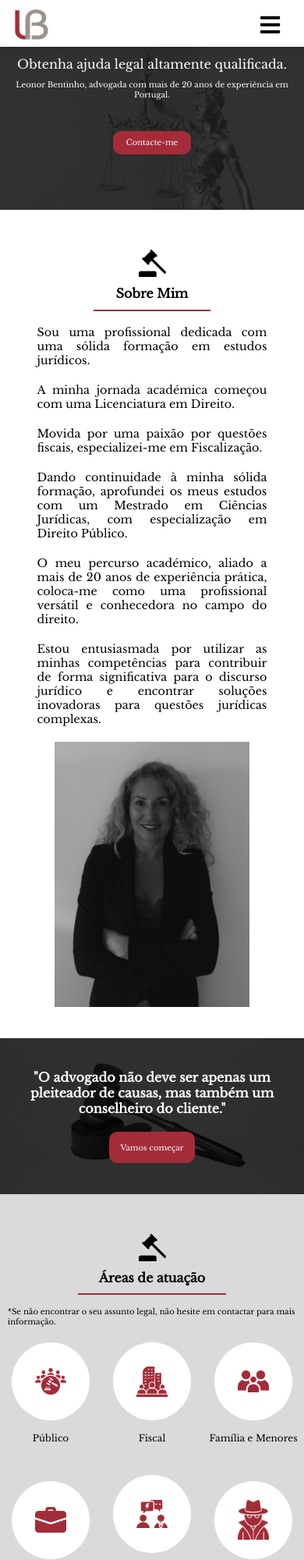
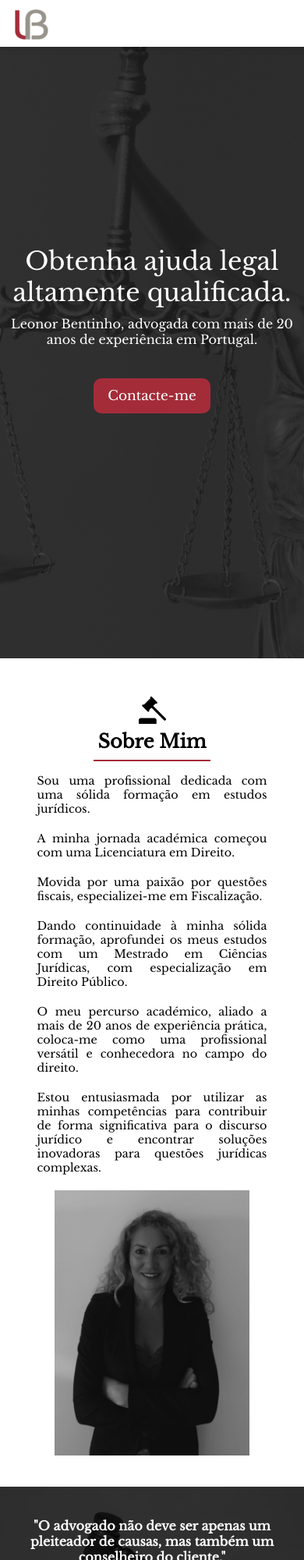
Before and after one commit to iquelli/LeonorBentinho-Website, a Gatsby site: page / in a window 390 px wide. Shown: the top 2000 px of the page at 78% size. Built offline with nearby package versions, Linux system fonts and the light colour scheme; Gatsby itself is replaced by a stand-in of ours.

Commit message:
Add scroll and mobile view

```diff
--- a/src/components/about.js
+++ b/src/components/about.js
@@ -9,13 +9,13 @@ import { StaticImage } from "gatsby-plugin-image"
 import styled from "styled-components"
 import * as aboutData from "../data/about-data"
 
-const About = ({ language }) => {
+const About = ({ id, language }) => {
 
   const aboutText = aboutData.aboutTextData[language];
   const aboutTitle = aboutData.aboutTitleData[language];
 
   return (
-    <AboutSection>
+    <AboutSection id={id}>
 
     <AboutTitleSection>
       <StaticImage src="../images/auction.png" alt="Hero-Image" width={35}/>
--- a/src/components/contact.js
+++ b/src/components/contact.js
@@ -1,22 +1,48 @@
-import React from "react";
+import React, { useState } from "react";
 import styled from "styled-components";
 import * as contactData from "../data/contact-data";
 
-const Contact = ({ language }) => {
+const Contact = ({id, language }) => {
   const title = contactData.contactTitle[language];
   const phrase = contactData.contactPhrase[language];
   const firstLabel = contactData.FirstFormLabel[language];
   const thirdLabel = contactData.ThirdFormLabel[language];
   const phoneNumber = contactData.PhoneNumber[language];
+  const buttonMessage = contactData.Send[language];
+  const successMessage = contactData.SuccessMessageData[language];
+
+  const [formSubmitted, setFormSubmitted] = useState(false);
+  const [errorMessage, setErrorMessage] = useState(null);
+
+  const handleSubmit = async (event) => {
+    event.preventDefault();
+
+
+    try {
+      // Simulating an asynchronous operation
+      await new Promise((resolve) => setTimeout(resolve, 1000));
+
+      // Set the formSubmitted state to true
+      setFormSubmitted(true);
+
+    } catch (error) {
+      console.error('Error submitting form:', error);
+      setErrorMessage('An error occurred during form submission. Please try again.');
+    }
+  };
+
 
   return (
-    <ContactContainer>
+    <ContactContainer id={id}>
       <ContactTitle>{title}</ContactTitle>
       <ContactPhrase>{phrase}</ContactPhrase>
 
       <ContactInformation>
+        {formSubmitted ? (
+        <SuccessMessage>{successMessage}</SuccessMessage>
+        ) : (
           <ContactForm>
-          <form action="https://formsubmit.co/0e009d9c2f79e659fc5a19dba03e1b66" method="POST">
+            <form onSubmit={handleSubmit} action="https://formsubmit.co/0e009d9c2f79e659fc5a19dba03e1b66" method="POST">
 
               <input type="text" name="_honey" style={{display:"none"}}></input>
               <input type="hidden" name="_captcha" value="false" style={{display:"none"}}></input>
@@ -30,9 +56,10 @@ const Contact = ({ language }) => {
               <label htmlFor="message">{thirdLabel}</label>
               <textarea name="message" id="message" rows="5" />
 
-            <SubmitButton type="submit">Send</SubmitButton>
+              <SubmitButton type="submit">{buttonMessage}</SubmitButton>
             </form>
           </ContactForm>
+        )}
 
         <Contacts>
           <ContactInfo>
@@ -50,6 +77,8 @@ const Contact = ({ language }) => {
           </ContactInfo>
         </Contacts>
       </ContactInformation>
+
+      {errorMessage && <ErrorMessage>{errorMessage}</ErrorMessage>}
     </ContactContainer>
   );
 };
@@ -64,7 +93,7 @@ const ContactContainer = styled.div`
 const ContactTitle = styled.p`
   color: white;
   font-weight: 600;
-  font-size: 2em;
+  font-size: 1.5em;
   margin-bottom: 10px;
   align-self: center;
 
@@ -76,12 +105,11 @@ const ContactTitle = styled.p`
 const ContactPhrase = styled.p`
   color: white;
   margin-bottom: 20px;
-  font-size: 18px;
+  font-size: 1em;
   align-self: center;
 
   @media screen and (max-width: 768px) {
-    font-size: 16px;
-    align-self: center;
+    width: 80%;
   }
 `;
 
@@ -91,6 +119,14 @@ const ContactInformation = styled.div`
   gap: 20px;
   justify-content: center;
   flex-wrap: wrap;
+
+  @media screen and (max-width: 768px) {
+    align-items: center;
+    align-content: center;
+    align-self: center;
+    text-align: center;
+    flex-direction: column;
+  }
 `;
 
 const ContactForm = styled.div`
@@ -101,6 +137,9 @@ const ContactForm = styled.div`
 
   @media screen and (max-width: 768px) {
     max-width: 350px;
+    align-items: center;
+    align-content: center;
+    align-self: center;
   }
 `;
 
@@ -126,7 +165,7 @@ const ContactInfo = styled.div`
 const ContactInfoTitle = styled.p`
   color: white;
   font-weight: 600;
-  font-size: 20px;
+  font-size: 1em;
   margin-bottom: 5px;
   margin-top: 25px;
 `;
@@ -136,4 +175,29 @@ const ContactInfoDetail = styled.p`
   font-size: 18px;
 `;
 
+const SuccessMessage = styled.p`
+  color: black;
+  font-size: 25px;
+  text-align: center;
+  margin-top: 20px;
+  width: 100%;
+  padding: 15px;
+  background-color: white;
+  border-radius: 5px;
+  box-shadow: 0 4px 8px rgba(0, 0, 0, 0.1);
+`;
+
+const ErrorMessage = styled.p`
+  color: red;
+  font-size: 25px;
+  text-align: center;
+  margin-top: 20px;
+  width: 100%;
+  padding: 15px;
+  background-color: white;
+  border-radius: 5px;
+  box-shadow: 0 4px 8px rgba(0, 0, 0, 0.1);
+`;
+
+
 export default Contact;
--- a/src/components/header.js
+++ b/src/components/header.js
@@ -4,15 +4,14 @@
  * Mobile and Desktop visualization is implemented.
  */
 
-import React, { useState } from "react";
-import { FaBars, FaHome } from 'react-icons/fa'
+import React from "react";
+import { FaHome } from 'react-icons/fa'
 import { StaticImage } from "gatsby-plugin-image"
 
 import styled from "styled-components"
 import { menuData, menuDataEnglish } from "../data/menu-data"
-import { Link } from "gatsby"
 
-const Header = ({ language, toggleLanguage }) => {
+const Header = ({ language, toggleLanguage, scrollToSection }) => {
 
   const menuItems = language === "pt" ? menuData : menuDataEnglish;
 
@@ -22,10 +21,9 @@ const Header = ({ language, toggleLanguage }) => {
           <ImageLogo>
             <StaticImage src="../images/big-logo.png" alt="Logo" />
           </ImageLogo>
-        <Bars />
           <NavMenu>
             {menuItems.map((item, index) => (
-            <NavLink to={item.link} key={index}>
+              <NavLink key={index} onClick={(e) => { e.stopPropagation(); scrollToSection(item.link); }}>
                 {item.title === 'Home' ? <FaHome /> : item.title}
               </NavLink>
             ))}
@@ -75,22 +73,7 @@ const Nav = styled.div`
   }
 `
 
-const Bars = styled(FaBars)`
-  display: none;
-  color: #000;
-
-  @media screen and (max-width: 768px) {
-    display: block;
-    position: absolute;
-    top: 0;
-    right: 0;
-    transform: translate(-100%, 60%);
-    font-size: 1.8rem;
-    cursor: pointer;
-  }
-`
-
-const NavLink = styled(Link)`
+const NavLink = styled.a`
   color: #000;
   display: flex;
   align-items: center;
@@ -108,5 +91,4 @@ const NavMenu = styled.div`
     display: none;
   }
 `
-
 export default Header
--- a/src/components/hero.js
+++ b/src/components/hero.js
@@ -2,7 +2,7 @@
 import { StaticImage } from "gatsby-plugin-image"
 import styled from "styled-components"
 
-const Hero = ({ language }) => {
+const Hero = ({ id, language, scrollToSection }) => {
 
   const getTextContent = () => {
     if (language === 'en') {
@@ -23,9 +23,13 @@
   const content = getTextContent();
 
   return (
-    <HeroContainer>
+    <HeroContainer id={id}>
 
-        <StaticImage src="../images/justice-lady.png" alt="Hero-Image" style={{ width: "100%", height: "100%", marginTop: "60px",}}/>
+        <StaticImage
+          src="../images/justice-lady.png"
+          alt="Hero-Image"
+          style={{ width: "100%", height: "100%", objectFit: "cover" }}
+        />
 
         <OverlayContent>
 
@@ -34,7 +38,7 @@
           <Description>{content.description}</Description>
 
           <ContactMeButton>
-            <button>{content.contactButton}</button>
+          <button onClick={(e) => { e.stopPropagation(); scrollToSection("contact"); }}>{content.contactButton}</button>
           </ContactMeButton>
 
         </OverlayContent>
@@ -47,6 +51,13 @@
   justify-content: center;
   align-items: center;
   text-align: center;
+  height: 100vh;
+  position: relative;
+  top: 0;
+  bottom: 0;
+  right: 0;
+  left: 0;
+  overflow:hidden;
   background-color: grey;
 `
 
@@ -60,19 +71,11 @@
   font-weight: 550;
   text-align: center;
   margin-bottom: 10px;
-
-  @media screen and (max-width: 768px) {
-    font-size: 1em;
-  }
 `
 
 const Description = styled.div`
   text-align: center;
   margin-bottom: 20px;
-
-  @media screen and (max-width: 768px) {
-    font-size: 10px;
-  }
 `
 
 const ContactMeButton = styled.div`
--- a/src/components/layout.js
+++ b/src/components/layout.js
@@ -24,19 +24,26 @@ const Layout = ({ children }) => {
     setLanguage(prevLanguage => prevLanguage === "pt" ? "en" : "pt");
   }
 
+  const scrollToSection = (sectionId) => {
+    const section = document.getElementById(sectionId);
+    if (section) {
+      section.scrollIntoView({ behavior: "smooth"});
+    }
+  };
+
   return (
     <>
       <GlobalStyle />
-      <Header language={language} toggleLanguage={toggleLanguage}/>
-      <Hero language={language}/>
+      <Header language={language} toggleLanguage={toggleLanguage} scrollToSection={scrollToSection}/>
+      <Hero id="home" language={language} scrollToSection={scrollToSection}/>
       <SpaceBetween></SpaceBetween>
-      <About language={language}/>
+      <About id="about" language={language}/>
       <SpaceBetween></SpaceBetween>
-      <Quote language={language}/>
+      <Quote language={language} scrollToSection={scrollToSection}/>
       <SpaceBetween style={{ backgroundColor: 'rgba(136, 134, 132, 0.3)' }}></SpaceBetween>
-      <Service language={language}/>
+      <Service id="services" language={language}/>
       <SpaceBetween style={{ backgroundColor: '#A42C39', opacity: '90%'}} ></SpaceBetween>
-      <Contact language={language} />
+      <Contact id="contact" language={language} />
       <SpaceBetween style={{ backgroundColor: '#A42C39', opacity: '90%'}}></SpaceBetween>
       <Footer></Footer>
 
--- a/src/components/quote.js
+++ b/src/components/quote.js
@@ -3,7 +3,7 @@ import styled from "styled-components"
 import * as quoteData from "../data/quote-data"
 import backgroundImage from "../images/quote-bg.jpg";
 
-const Quote = ({ language }) => {
+const Quote = ({ language, scrollToSection }) => {
 
   const buttonText = quoteData.quoteButtonData[language];
   const quoteText = quoteData.quoteText[language];
@@ -11,7 +11,7 @@ const Quote = ({ language }) => {
   return (
     <QuoteContainer>
       <QuoteText>"{quoteText}"</QuoteText>
-      <QuoteButton>{buttonText}</QuoteButton>
+      <QuoteButton onClick={(e) => { e.stopPropagation(); scrollToSection("contact"); }}>{buttonText}</QuoteButton>
     </QuoteContainer>
   )
 }
@@ -45,6 +45,7 @@ const QuoteButton = styled.button`
   @media screen and (max-width: 768px) {
     width: 110px;
     height: 40px;
+    font-size: 14px;
   }
 `
 
--- a/src/components/service.js
+++ b/src/components/service.js
@@ -25,7 +25,7 @@ const servicesImages = [
   criminalImage,
 ];
 
-const Service = ({ language }) => {
+const Service = ({ id, language }) => {
 
   const title = serviceData.serviceTitleData[language];
   const helptext = serviceData.serviceHelpData[language];
@@ -34,7 +34,7 @@ const Service = ({ language }) => {
 
   return (
 
-    <ServiceSection>
+    <ServiceSection id={id}>
       <ServiceTitleSection>
         <StaticImage src="../images/auction.png" alt="Hero-Image" width={35}/>
         <h1>{title}</h1>
@@ -109,15 +109,16 @@ const ServicesContainer = styled.div`
 
 const Services = styled.div`
  flex-grow: 1;
- width: 33%;
+ width:33.33%;
  display: flex;
  flex-direction: column;
  align-items: center;
  margin-bottom: 100px;
 
  @media screen and (max-width: 768px) {
-    font-size: 8px;
+    font-size: 0.8em;
     margin-bottom: 40px;
+    width:50%;
   }
 `
 
@@ -133,8 +134,8 @@ const CircularImageContainer = styled.div`
   justify-content: center;
 
   @media screen and (max-width: 768px) {
-    width: 100px;
-    height: 100px;
+    width: 140px;
+    height: 140px;
   }
 `;
 
@@ -142,7 +143,7 @@ const CircularImage = styled.img`
   width: 80px;
 
   @media screen and (max-width: 768px) {
-    width: 40px;
+    width: 60px;
   }
 `
 
--- a/src/components/styles/global-styles.js
+++ b/src/components/styles/global-styles.js
@@ -31,22 +31,12 @@ export const GlobalStyle = createGlobalStyle`
     background-color: white;
     color: #a42c39;
   }
-
-  @media screen and (max-width: 768px) {
-    font-size: 10px;
-    width: 100px;
-    height:30px;
-  }
  }
 
  h1 {
-  font-size: 2em;
+  font-size: 1.5em;
   font-weight: 600;
   text-align: center;
-
-  @media screen and (max-width: 768px) {
-    font-size: 1em;
-  }
  }
 
  p {
--- a/src/data/contact-data.js
+++ b/src/data/contact-data.js
@@ -27,6 +27,16 @@ const ThirdFormLabel = {
   "Mensagem"
 }
 
+const Send = {
+  en: "Send",
+  pt:"Enviar"
+}
+
+const SuccessMessageData = {
+  en:"Your message has been sent. I will reach out to you soon.",
+  pt:"A sua mensagem foi enviada. Entrarei em contacto consigo em breve."
+}
+
 const PhoneNumber = {
   en:
   "Phone Number",
@@ -34,4 +44,4 @@ const PhoneNumber = {
   "Telemóvel"
 }
 
-export {contactTitle, contactPhrase, contactTlm, FirstFormLabel, ThirdFormLabel, PhoneNumber}
+export {contactTitle, contactPhrase, contactTlm, FirstFormLabel, ThirdFormLabel, PhoneNumber, Send, SuccessMessageData}
--- a/src/data/menu-data.js
+++ b/src/data/menu-data.js
@@ -1,13 +1,13 @@
 export const menuData = [
-    {title: "Home", link: "/"},
-    {title: "Sobre", link: "/sobre"},
-    {title: "Serviços", link: "/servicos"},
-    {title: "Contacto", link: "/contacto"},
+    {title: "Home", link: "home"},
+    {title: "Sobre", link: "about"},
+    {title: "Serviços", link: "services"},
+    {title: "Contacto", link: "contact"},
   ];
 
   export const menuDataEnglish = [
-    {title: "Home", link: "/"},
-    {title: "About", link: "/about"},
-    {title: "Services", link: "/services"},
-    {title: "Contact", link: "/contact"},
+    {title: "Home", link: "home"},
+    {title: "About", link: "about"},
+    {title: "Services", link: "services"},
+    {title: "Contact", link: "contact"},
   ];
```
Lines whose indentation alone changed are shown as unchanged.
